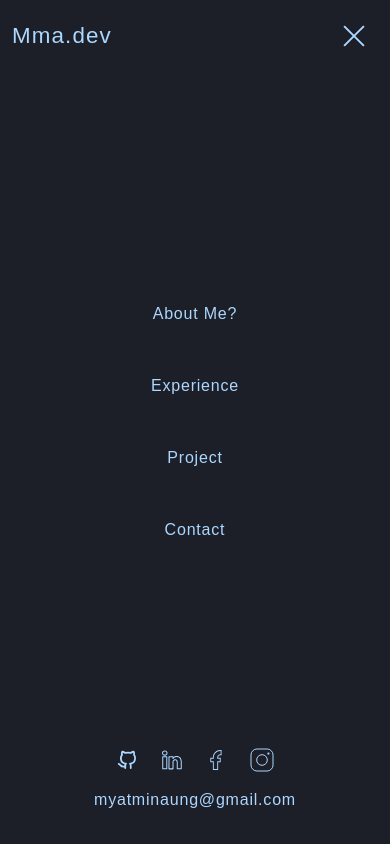
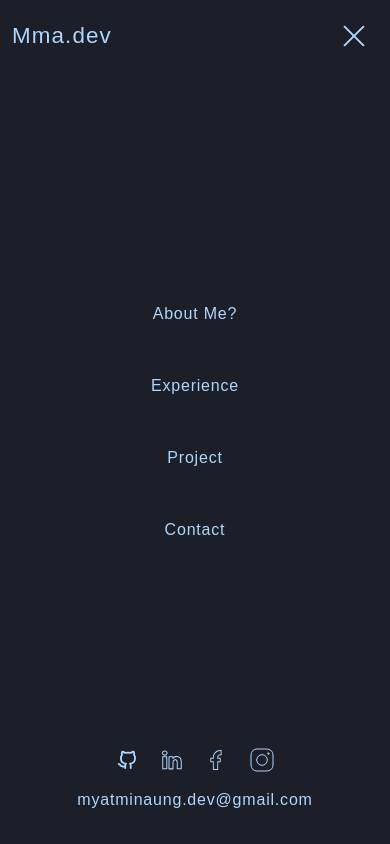
Before and after one commit to myatminag/myatminaung.v1, a Next.js app: page / in a window 390 px wide. Both pictures are taken after a click on the button 354 px from the left and 36 px from the top of the page. Shown: the top 844 px of the page. Built offline with nearby package versions, Linux system fonts and the light colour scheme.

Commit message:
fix: email address

```diff
--- a/components/Header.jsx
+++ b/components/Header.jsx
@@ -109,7 +109,7 @@ const Header = ({ expRef, aboutRef, projectRef, contactRef }) => {
                                     href="mailto:myatminaung.dev@gmail.com"
                                     className="text-[#acd7ff] tracking-wider"
                                 >
-                                    myatminaung@gmail.com
+                                    myatminaung.dev@gmail.com
                                 </Link>
                             </div>
                         </div>
```
